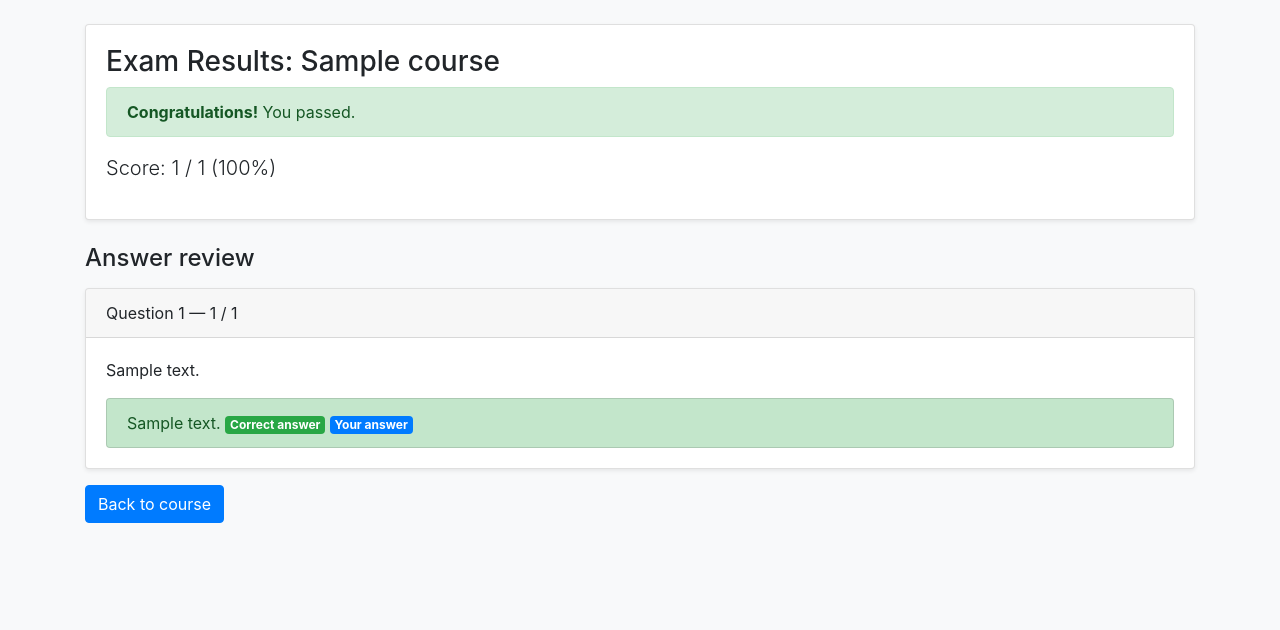
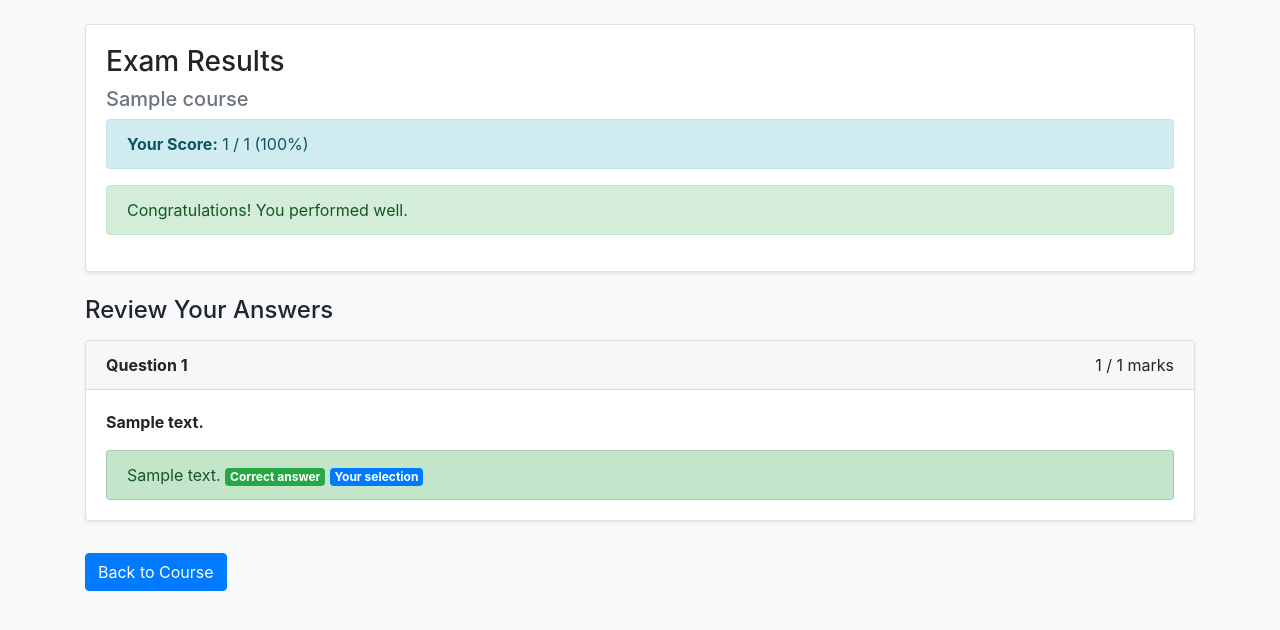
Before and after one commit to Swapnil9064/onlinecourse_capstone, a Django app: page /course/1/submission/1/result/ in a window 1280 px wide. Shown: the part 56-686 px from the top of the page. Run offline with Django 4.2, Linux system fonts and the light colour scheme; a user stored in the database is signed in; tables that the repository leaves empty hold one stand-in row (values such as "Sample post").

Commit message:
Update exam_result.html

```diff
--- a/onlinecourse/templates/onlinecourse/exam_result.html
+++ b/onlinecourse/templates/onlinecourse/exam_result.html
@@ -1,41 +1,103 @@
+
 <!DOCTYPE html>
 <html lang="en">
 <head>
     <meta charset="UTF-8">
     <meta name="viewport" content="width=device-width, initial-scale=1">
     <title>Exam Results - {{ course.name }}</title>
-  <link rel="stylesheet" href="https://cdn.jsdelivr.net/npm/bootstrap@4.6.2/dist/css/bootstrap.min.css">
+
+    <link
+        rel="stylesheet"
+        href="https://cdn.jsdelivr.net/npm/bootstrap@4.6.2/dist/css/bootstrap.min.css"
+    >
 </head>
+
 <body class="bg-light">
-<nav class="navbar navbar-dark bg-primary"><a class="navbar-brand" href="{% url 'onlinecourse:index' %}">OnlineCourse</a></nav>
+    <nav class="navbar navbar-dark bg-primary">
+        <a class="navbar-brand" href="{% url 'onlinecourse:index' %}">
+            OnlineCourse
+        </a>
+    </nav>
+
     <main class="container py-4">
-  <section class="card shadow-sm mb-4">
+        <div class="card shadow-sm mb-4">
             <div class="card-body">
-      <h1 class="h3">Exam Results: {{ course.name }}</h1>
-      {% if grade >= 80 %}<div class="alert alert-success"><strong>Congratulations!</strong> You passed.</div>
-      {% else %}<div class="alert alert-warning">Review your answers and try again.</div>{% endif %}
-      <p class="lead">Score: {{ total_score }} / {{ possible_score }} ({{ grade|floatformat:0 }}%)</p>
+                <h1 class="h3">Exam Results</h1>
+                <h2 class="h5 text-muted">{{ course.name }}</h2>
+
+                <div class="alert alert-info">
+                    <strong>Your Score:</strong>
+                    {{ total_score }} / {{ possible_score }}
+                    ({{ grade|floatformat:0 }}%)
                 </div>
-  </section>
-  <h2 class="h4 mb-3">Answer review</h2>
+
+                {% if grade >= 80 %}
+                    <div class="alert alert-success">
+                        Congratulations! You performed well.
+                    </div>
+                {% else %}
+                    <div class="alert alert-warning">
+                        Keep practising and try again.
+                    </div>
+                {% endif %}
+            </div>
+        </div>
+
+        <h2 class="h4 mb-3">Review Your Answers</h2>
+
         {% for result in results %}
-    <section class="card shadow-sm mb-3">
-      <div class="card-header">Question {{ forloop.counter }} — {{ result.score }} / {{ result.question.grade }}</div>
+            <div class="card shadow-sm mb-3">
+                <div class="card-header">
+                    <strong>Question {{ forloop.counter }}</strong>
+                    <span class="float-right">
+                        {{ result.score }} / {{ result.question.grade }} marks
+                    </span>
+                </div>
+
                 <div class="card-body">
-        <p>{{ result.question.question_text }}</p>
+                    <p class="font-weight-bold">
+                        {{ result.question.question_text }}
+                    </p>
+
                     <ul class="list-group">
                         {% for choice in result.choices %}
-            <li class="list-group-item {% if choice.id in result.correct_ids %}list-group-item-success{% elif choice.id in result.selected_ids %}list-group-item-danger{% endif %}">
+                            <li class="list-group-item
+                                {% if choice.id in result.correct_ids %}
+                                    list-group-item-success
+                                {% elif choice.id in result.selected_ids %}
+                                    list-group-item-danger
+                                {% endif %}">
+
                                 {{ choice.choice_text }}
-              {% if choice.id in result.correct_ids %}<span class="badge badge-success">Correct answer</span>{% endif %}
-              {% if choice.id in result.selected_ids %}<span class="badge badge-primary">Your answer</span>{% endif %}
+
+                                {% if choice.id in result.correct_ids %}
+                                    <span class="badge badge-success">
+                                        Correct answer
+                                    </span>
+                                {% endif %}
+
+                                {% if choice.id in result.selected_ids %}
+                                    <span class="badge badge-primary">
+                                        Your selection
+                                    </span>
+                                {% endif %}
                             </li>
                         {% endfor %}
                     </ul>
                 </div>
-    </section>
+            </div>
+        {% empty %}
+            <div class="alert alert-info">
+                No exam questions are available for this course.
+            </div>
         {% endfor %}
-  <a class="btn btn-primary" href="{% url 'onlinecourse:course_details' course.id %}">Back to course</a>
+
+        <a
+            class="btn btn-primary mt-3"
+            href="{% url 'onlinecourse:course_details' course.id %}"
+        >
+            Back to Course
+        </a>
     </main>
 </body>
 </html>
```
Lines whose indentation alone changed are shown as unchanged.
